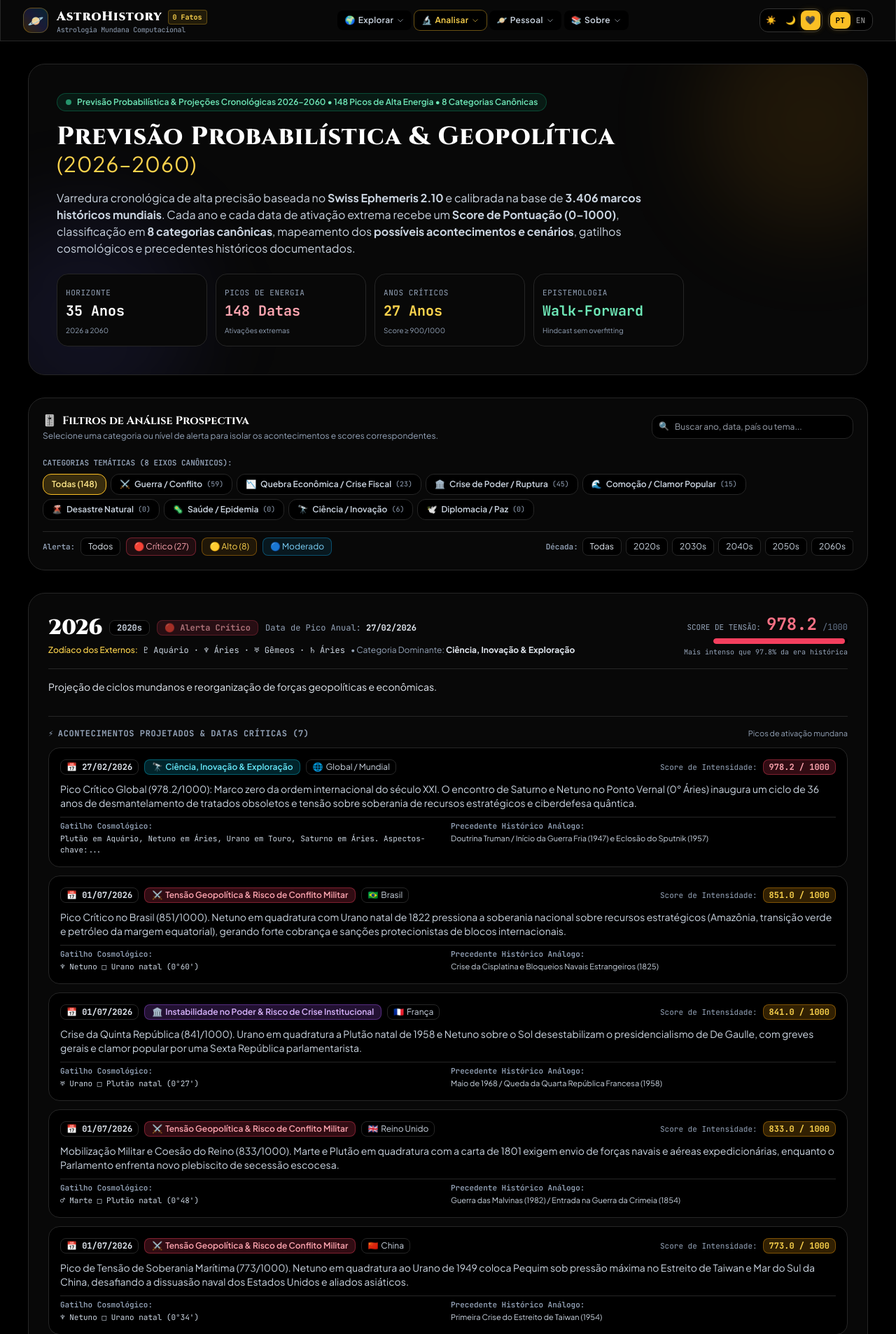
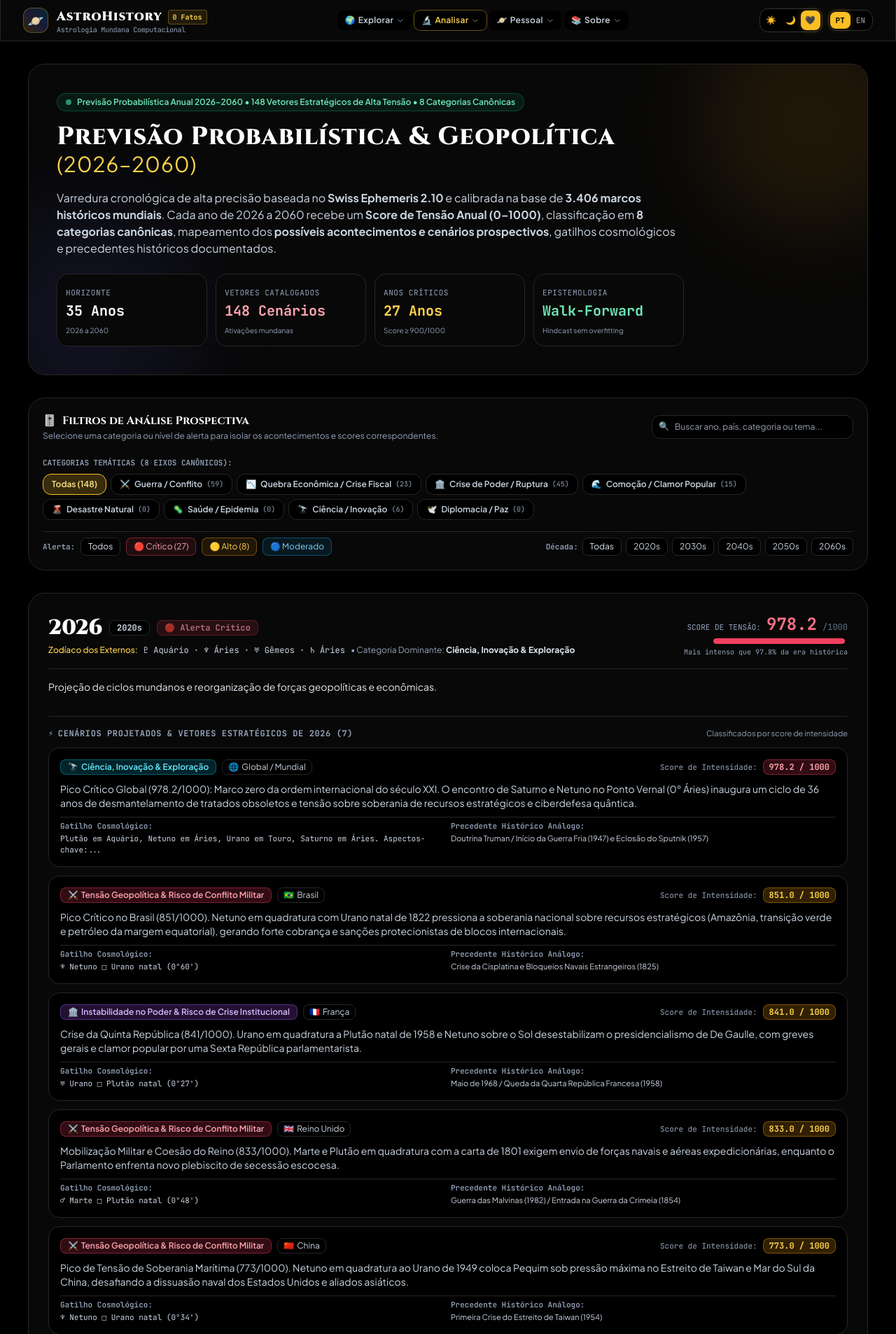
Before and after one commit to marceloasl99/astro-history, a FastAPI app: page /forecast in a window 1280 px wide. Shown: the part 40-1946 px from the top of the page at 70% size. Run offline with FastAPI, Linux system fonts and the light colour scheme; data that the repository does not hold is empty; some libraries are stand-ins or nearby versions.

Commit message:
fix(forecast): remove artificial 01/07 mid-year sampling dates; present forecast strictly by year

```diff
--- a/src/analysis/forecast_timeline.py
+++ b/src/analysis/forecast_timeline.py
@@ -185,9 +185,9 @@ def build_unified_forecast_data() -> Dict[str, Any]:
         }
         peaks_by_year.setdefault(yr, []).append(processed_peak)
 
-    # Ordenar picos dentro de cada ano por data
+    # Ordenar picos dentro de cada ano pelo score de intensidade decrescente
     for yr in peaks_by_year:
-        peaks_by_year[yr].sort(key=lambda x: (x["peak_date"], -x["energy_score_1000"]))
+        peaks_by_year[yr].sort(key=lambda x: -x["energy_score_1000"])
 
     # 3. Construir lista de anos 2026 a 2060
     years_list: List[Dict[str, Any]] = []
--- a/src/web/templates/forecast.html
+++ b/src/web/templates/forecast.html
@@ -11,7 +11,7 @@
         <div class="max-w-4xl space-y-4 relative z-10">
             <div class="inline-flex items-center gap-2 px-3 py-1 rounded-full text-xs font-semibold bg-emerald-500/10 text-emerald-300 border border-emerald-500/30">
                 <span class="w-2 h-2 rounded-full bg-emerald-400 animate-pulse"></span>
-                <span>Previsão Probabilística & Projeções Cronológicas 2026–2060 • 148 Picos de Alta Energia • 8 Categorias Canônicas</span>
+                <span>Previsão Probabilística Anual 2026–2060 • 148 Vetores Estratégicos de Alta Tensão • 8 Categorias Canônicas</span>
             </div>
 
             <h1 class="font-display text-2xl sm:text-4xl font-extrabold text-white tracking-wide">
@@ -20,8 +20,8 @@
 
             <p class="text-slate-300 text-sm sm:text-base leading-relaxed">
                 Varredura cronológica de alta precisão baseada no <strong>Swiss Ephemeris 2.10</strong> e calibrada na base de <strong>3.406 marcos históricos mundiais</strong>.
-                Cada ano e cada data de ativação extrema recebe um <strong>Score de Pontuação (0–1000)</strong>, classificação em <strong>8 categorias canônicas</strong>,
-                mapeamento dos <strong>possíveis acontecimentos e cenários</strong>, gatilhos cosmológicos e precedentes históricos documentados.
+                Cada ano de 2026 a 2060 recebe um <strong>Score de Tensão Anual (0–1000)</strong>, classificação em <strong>8 categorias canônicas</strong>,
+                mapeamento dos <strong>possíveis acontecimentos e cenários prospectivos</strong>, gatilhos cosmológicos e precedentes históricos documentados.
             </p>
 
             <!-- Quick Metrics Grid -->
@@ -32,9 +32,9 @@
                     <span class="text-[10px] text-slate-400">2026 a 2060</span>
                 </div>
                 <div class="glass-panel rounded-2xl p-3 border border-slate-700/50">
-                    <span class="text-[11px] uppercase tracking-wider text-slate-400 font-mono">Picos de Energia</span>
-                    <div class="text-lg sm:text-xl font-bold font-mono text-rose-300 mt-0.5">{{ unified_forecast.kpis.total_peaks }} Datas</div>
-                    <span class="text-[10px] text-slate-400">Ativações extremas</span>
+                    <span class="text-[11px] uppercase tracking-wider text-slate-400 font-mono">Vetores Catalogados</span>
+                    <div class="text-lg sm:text-xl font-bold font-mono text-rose-300 mt-0.5">{{ unified_forecast.kpis.total_peaks }} Cenários</div>
+                    <span class="text-[10px] text-slate-400">Ativações mundanas</span>
                 </div>
                 <div class="glass-panel rounded-2xl p-3 border border-slate-700/50">
                     <span class="text-[11px] uppercase tracking-wider text-slate-400 font-mono">Anos Críticos</span>
@@ -61,7 +61,7 @@
             </div>
             <!-- Campo de Busca em Tempo Real -->
             <div class="relative w-full md:w-72">
-                <input type="text" id="forecastSearch" placeholder="Buscar ano, data, país ou tema..."
+                <input type="text" id="forecastSearch" placeholder="Buscar ano, país, categoria ou tema..."
                     class="w-full bg-slate-900/90 text-slate-100 text-xs rounded-xl border border-slate-700 px-3 py-2 pl-8 focus:outline-none focus:border-amber-400 transition" />
                 <span class="absolute left-2.5 top-2 text-slate-500 text-xs">🔍</span>
             </div>
@@ -140,10 +140,6 @@
                                 🔵 Alerta Moderado
                             </span>
                         {% endif %}
-
-                        <span class="text-xs text-slate-400 font-mono">
-                            Data de Pico Anual: <strong class="text-slate-200">{{ y.formatted_peak_date }}</strong>
-                        </span>
                     </div>
 
                     <div class="text-xs text-slate-400 flex flex-wrap gap-2 items-center pt-0.5">
@@ -190,14 +186,14 @@
                 {% endif %}
             </div>
 
-            <!-- Seção de Picos de Energia e Datas do Ano -->
+            <!-- Seção de Vetores Temáticos e Cenários do Ano -->
             {% if y.peaks %}
             <div class="mt-4 pt-4 border-t border-slate-800/70 space-y-3">
                 <div class="flex items-center justify-between">
                     <h4 class="text-xs font-mono uppercase tracking-wider text-slate-400 font-bold flex items-center gap-1.5">
-                        <span>⚡</span> Acontecimentos Projetados & Datas Críticas ({{ y.peaks|length }})
+                        <span>⚡</span> Cenários Projetados & Vetores Estratégicos de {{ y.year }} ({{ y.peaks|length }})
                     </h4>
-                    <span class="text-[11px] text-slate-400">Picos de ativação mundana</span>
+                    <span class="text-[11px] text-slate-400">Classificados por score de intensidade</span>
                 </div>
 
                 <div class="grid grid-cols-1 gap-3">
@@ -207,10 +203,6 @@
 
                         <div class="flex flex-col sm:flex-row sm:items-center justify-between gap-2">
                             <div class="flex items-center gap-2 flex-wrap">
-                                <span class="font-mono text-xs font-bold text-slate-200 bg-slate-800 px-2 py-0.5 rounded-lg border border-slate-700">
-                                    📅 {{ p.formatted_date }}
-                                </span>
-
                                 <!-- Badge da Categoria -->
                                 <span class="px-2.5 py-0.5 rounded-lg text-xs font-semibold border flex items-center gap-1 {{ p.badge_class }}">
                                     <span>{{ p.category_icon }}</span>
@@ -224,7 +216,7 @@
                                 </span>
                             </div>
 
-                            <!-- Score de Pontuação da Data -->
+                            <!-- Score de Pontuação da Ativação -->
                             <div class="flex items-center gap-2 shrink-0">
                                 <span class="text-[11px] font-mono text-slate-400">Score de Intensidade:</span>
                                 <span class="px-2 py-0.5 rounded-lg font-mono text-xs font-bold {% if p.energy_score_1000 >= 900 %}bg-rose-500/20 text-rose-300 border border-rose-500/40{% elif p.energy_score_1000 >= 750 %}bg-amber-500/20 text-amber-300 border border-amber-500/40{% else %}bg-sky-500/20 text-sky-300 border border-sky-500/40{% endif %}">
```
Also changed, not shown: tests/test_forecast_timeline.py (+19 -0 lines).
